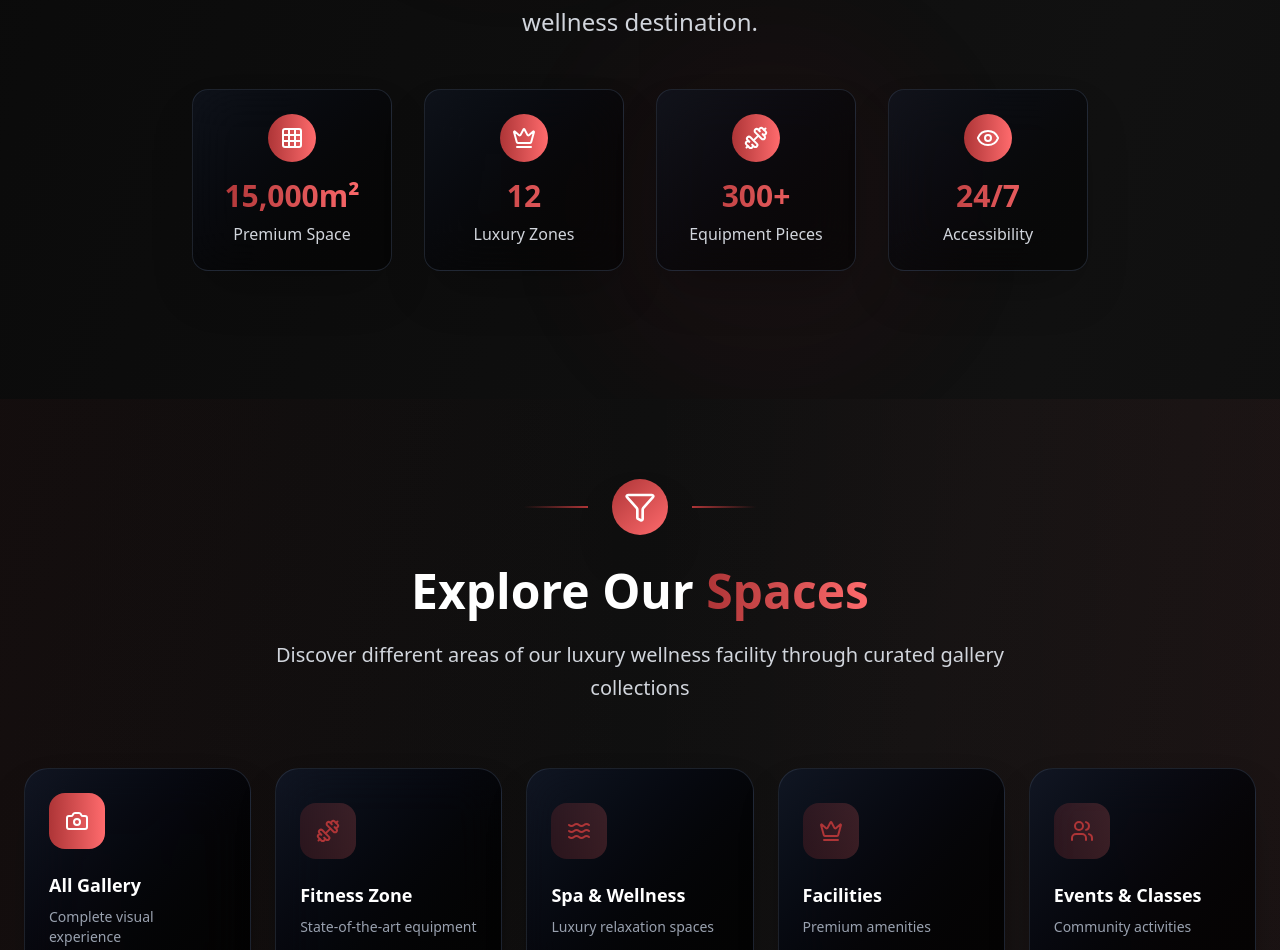
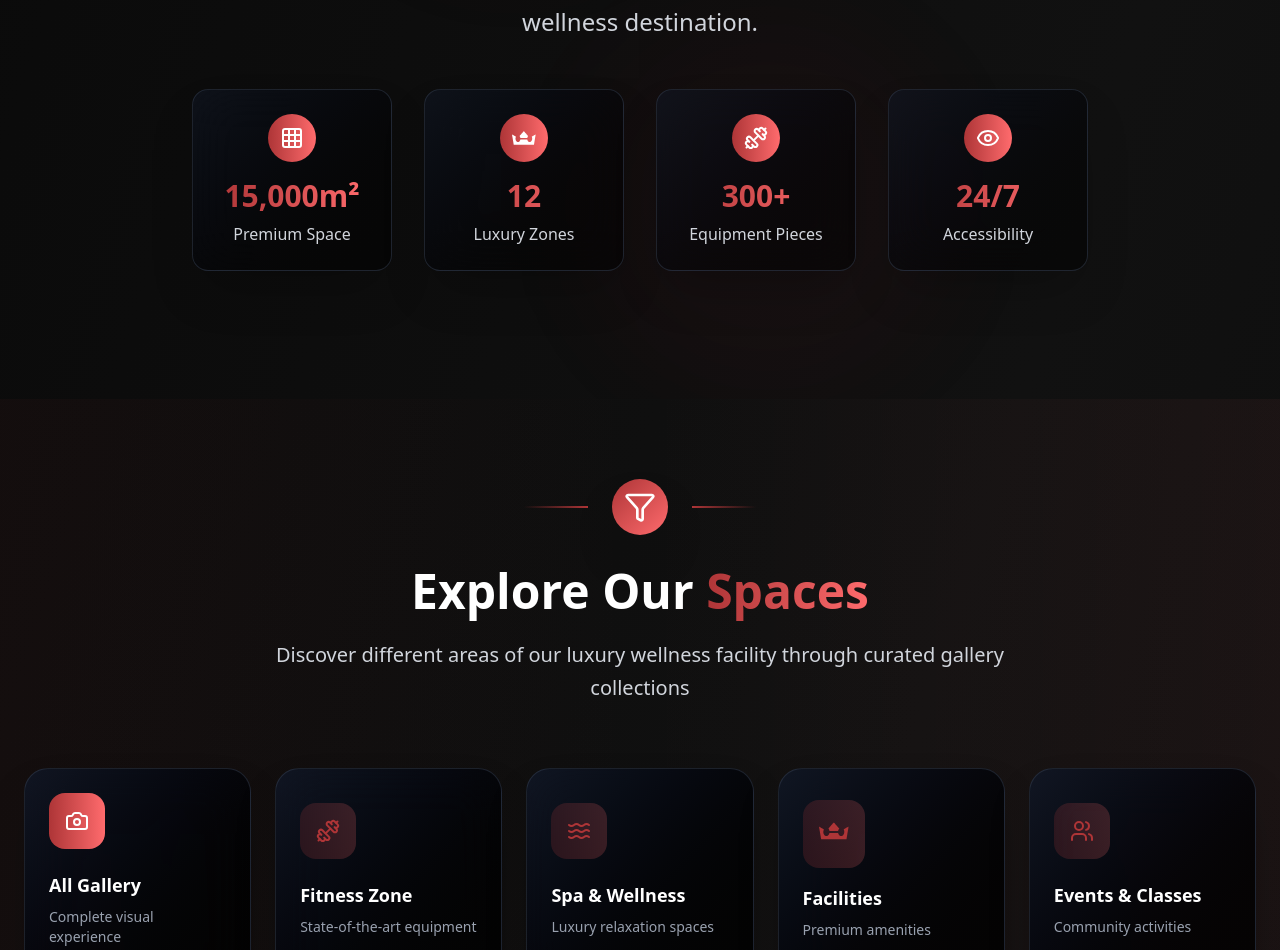
Before and after one commit to mehdiasadli/cw-web, a Next.js app: page /gallery in a window 1280 px wide. Shown: the part 422-1372 px from the top of the page. Built offline with nearby package versions, Linux system fonts and the light colour scheme.

Commit message:
fix: logos on gallery pages

```diff
--- a/app/gallery/page.tsx
+++ b/app/gallery/page.tsx
@@ -12,13 +12,13 @@ import {
   Star,
   Dumbbell,
   Waves,
-  Crown,
   Filter,
   Grid,
   Heart,
   Eye,
 } from 'lucide-react';
 import Image from 'next/image';
+import Logo from '@/components/logo';
 
 interface GalleryItem {
   id: number;
@@ -34,7 +34,7 @@ interface GalleryItem {
 interface GalleryCategory {
   id: string;
   name: string;
-  icon: React.ComponentType<{ className?: string }>;
+  icon: React.ComponentType<{ className?: string; color?: string }>;
   description: string;
   count: number;
 }
@@ -57,7 +57,7 @@ export default function GalleryPage() {
     { id: 'all', name: 'All Gallery', icon: Camera, description: 'Complete visual experience', count: 24 },
     { id: 'fitness', name: 'Fitness Zone', icon: Dumbbell, description: 'State-of-the-art equipment', count: 8 },
     { id: 'spa', name: 'Spa & Wellness', icon: Waves, description: 'Luxury relaxation spaces', count: 6 },
-    { id: 'facilities', name: 'Facilities', icon: Crown, description: 'Premium amenities', count: 5 },
+    { id: 'facilities', name: 'Facilities', icon: Logo, description: 'Premium amenities', count: 5 },
     { id: 'events', name: 'Events & Classes', icon: Users, description: 'Community activities', count: 5 },
   ];
 
@@ -318,7 +318,7 @@ export default function GalleryPage() {
             <div className='grid grid-cols-2 md:grid-cols-4 gap-8 max-w-4xl mx-auto'>
               {[
                 { value: '15,000m²', label: 'Premium Space', icon: Grid },
-                { value: '12', label: 'Luxury Zones', icon: Crown },
+                { value: '12', label: 'Luxury Zones', icon: Logo },
                 { value: '300+', label: 'Equipment Pieces', icon: Dumbbell },
                 { value: '24/7', label: 'Accessibility', icon: Eye },
               ].map((stat, index) => (
@@ -336,7 +336,7 @@ export default function GalleryPage() {
                       whileHover={{ rotate: 360 }}
                       transition={{ duration: 0.6 }}
                     >
-                      <stat.icon className='w-6 h-6 text-white' />
+                      <stat.icon size={24} color='#ffffff' />
                     </motion.div>
                     <div className='text-2xl md:text-3xl font-black text-transparent bg-clip-text bg-gradient-to-r from-[#AE3537] to-[#FF6B6D] mb-2'>
                       {stat.value}
@@ -413,6 +413,7 @@ export default function GalleryPage() {
                   transition={{ duration: 0.3 }}
                 >
                   <category.icon
+                    color={selectedCategory === category.id ? '#ffffff' : '#ae3537'}
                     className={`w-6 h-6 ${selectedCategory === category.id ? 'text-white' : 'text-[#AE3537]'}`}
                   />
                 </motion.div>
```
